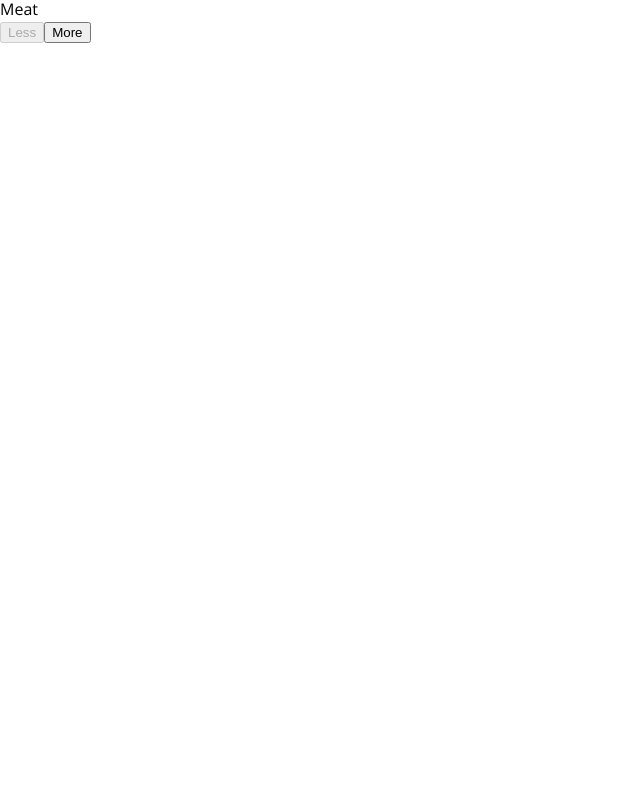
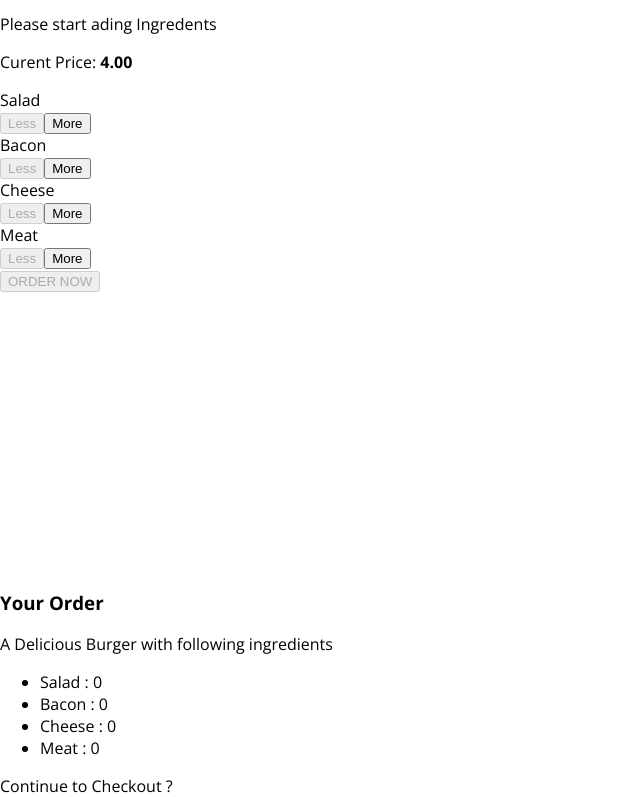
Before and after one commit to shreyass27/burger_builder_app, a React app: page / in a window 1280 px wide. Shown: the part 251-1048 px from the top of the page, without its empty margins (0-640 px from the left). Before the commit the page ends 800 px from the top, so only its background shows below. Built offline with nearby package versions, Linux system fonts and the light colour scheme.

Commit message:
Oreder Now Changes

```diff
--- a/src/components/Burger/BuildControls/BuildControls.js
+++ b/src/components/Burger/BuildControls/BuildControls.js
@@ -25,6 +25,12 @@
             )
         )
      }
+
+     <button
+     disabled={!props.purchasable}
+     className={classes.OrderButton}
+     onClick={props.purchaseNow}
+     >ORDER NOW</button>
     </div>
 );
 
--- a/src/components/Burger/BuildControls/BuildControls.scss
+++ b/src/components/Burger/BuildControls/BuildControls.scss
@@ -8,3 +8,45 @@
         margin: auto;
         padding: 10px 0;
 }
+
+
+.OrderButton {
+        background-color: #DAD735;
+        outline: none;
+        cursor: pointer;
+        border: 1px solid #966909;
+        color: #966909;
+        font-family: inherit;
+        font-size: 1.2em;
+        padding: 15px 30px;
+        box-shadow: 2px 2px 2px #966909;
+    }
+
+    .OrderButton:hover, .OrderButton:active {
+        background-color: #A0DB41;
+        border: 1px solid #966909;
+        color: #966909;
+    }
+
+    .OrderButton:disabled {
+        background-color: #C7C6C6;
+        cursor: not-allowed;
+        border: 1px solid #ccc;
+        color: #888888;
+    }
+
+    .OrderButton:not(:disabled) {
+        animation: enable 0.3s linear;
+    }
+
+    @keyframes enable {
+        0% {
+            transform: scale(1);
+        }
+        60% {
+            transform: scale(1.1);
+        }
+        100% {
+            transform: scale(1);
+        }
+    }
--- a/src/components/Burger/Burger.js
+++ b/src/components/Burger/Burger.js
@@ -16,7 +16,6 @@
         .reduce(
             (arr, el) => arr.concat(el)
         );
-        console.log('transformedIngredients', transformedIngredients);
 
         if ( transformedIngredients.length === 0) {
             transformedIngredients = (<p> Please start ading Ingredents </p>)
@@ -24,7 +23,7 @@
     return (
         <div className={classes.Burger}>
             <BurgerIngredient type="bread-top" />
-            {transformedIngredients}
+                {transformedIngredients}
             <BurgerIngredient type="bread-bottom" />
         </div>
     )
--- /dev/null
+++ b/src/components/Burger/OrderSummary/OrderSummary.js
@@ -0,0 +1,23 @@
+import React, { Fragment } from 'react';
+
+const orderSummary = (props) => {
+    const ingredientsSummary = Object.keys(props.ingredients)
+    .map(
+        igKey => (<li key={igKey} >
+            <span style={{ textTransform: 'capitalize' }}>{igKey}</span> : {props.ingredients[igKey]}
+        </li>)
+    )
+
+    return (
+        <Fragment>
+            <h3> Your Order </h3>
+            <p>A Delicious Burger with following ingredients</p>
+            <ul>
+                {ingredientsSummary}
+            </ul>
+            <p> Continue to Checkout ? </p>
+        </Fragment>
+    );
+ }
+
+ export default orderSummary;
--- /dev/null
+++ b/src/components/UI/Modal/Modal.js
@@ -0,0 +1,11 @@
+import React from 'react';
+import classes from './Modal.scss';
+
+const modal = (props) => (
+    <div className={classes.Modal}
+        style={{ transform: props.show ? 'translateY(0)' : 'translateY(100vh)' }}>
+        { props.children }
+    </div>
+)
+
+export default modal;
--- /dev/null
+++ b/src/components/UI/Modal/Modal.scss
@@ -0,0 +1,18 @@
+.Modal {
+    position: fixed;
+    z-index: 500;
+    background-color: white;
+    width: 70%;
+    border: 1px solid #ccc;
+    box-shadow: 1px 1px 1px black;
+    padding: 16px;
+    left: 15%;
+    top: 30%;
+    box-sizing: border-box;
+    transition: all 0.3s ease-out;
+
+    @media screen and (min-width: 600px) {
+        width: 500px;
+        left: calc(50% - 250px);
+    }
+}
--- a/src/containers/BurgerBuilder/BurgerBuilder.js
+++ b/src/containers/BurgerBuilder/BurgerBuilder.js
@@ -1,6 +1,8 @@
 import React, { Component, Fragment } from 'react'
 import Burger from '../../components/Burger/Burger';
 import BuildControls from '../../components/Burger/BuildControls/BuildControls';
+import Modal from '../../components/UI/Modal/Modal';
+import OrderSummary from '../../components/Burger/OrderSummary/OrderSummary';
 
 const INGREDIENT_CONST = {
     salad: 0.5,
@@ -17,13 +19,30 @@
             cheese: 0,
             meat: 0
         },
-        totalPrice: 4
+        totalPrice: 4,
+        purchasable: false,
+        purchaseMode: false
+    }
+
+    updatePurchaseState(ingredients) {
+        const sum = Object.keys(ingredients)
+            .map( igKey => ingredients[igKey] )
+            .reduce( (sum, ele) => sum + ele, 0 );
+
+        this.setState({purchasable: sum > 0});
+    }
+
+    purchaseNow() {
+        this.setState({
+            purchaseMode: true
+        });
     }
 
     addIngredient = (type) => {
         this.setState( state => {
             const ingredientState = {...state.ingredients};
             ingredientState[type] = ingredientState[type] + 1;
+            this.updatePurchaseState(ingredientState);
             const totalPrice = state.totalPrice + INGREDIENT_CONST[type]
             return {
                 ingredients: ingredientState,
@@ -37,6 +56,7 @@
             const ingredientState = {...state.ingredients};
             if ( ingredientState[type] > 0 ) {
                 ingredientState[type] =  ingredientState[type]  - 1;
+                this.updatePurchaseState(ingredientState);
 
                 const totalPrice = state.totalPrice - INGREDIENT_CONST[type]
                 return {
@@ -55,12 +75,17 @@
         }
         return (
             <Fragment>
+                <Modal show={this.state.purchaseMode}>
+                    <OrderSummary ingredients={this.state.ingredients}  />
+                </Modal>
                 <Burger ingredients={this.state.ingredients} />
                 <BuildControls
                     addIngredient={this.addIngredient}
                     removeIngredient={this.removeIngredient}
                     disabledInfo={disabledInfo}
                     price={this.state.totalPrice}
+                    purchasable={this.state.purchasable}
+                    purchaseNow={this.purchaseNow}
                 />
             </Fragment>
         );
```
Also changed, not shown: src/components/UI/Backdrop/Backdrop.js (added).
